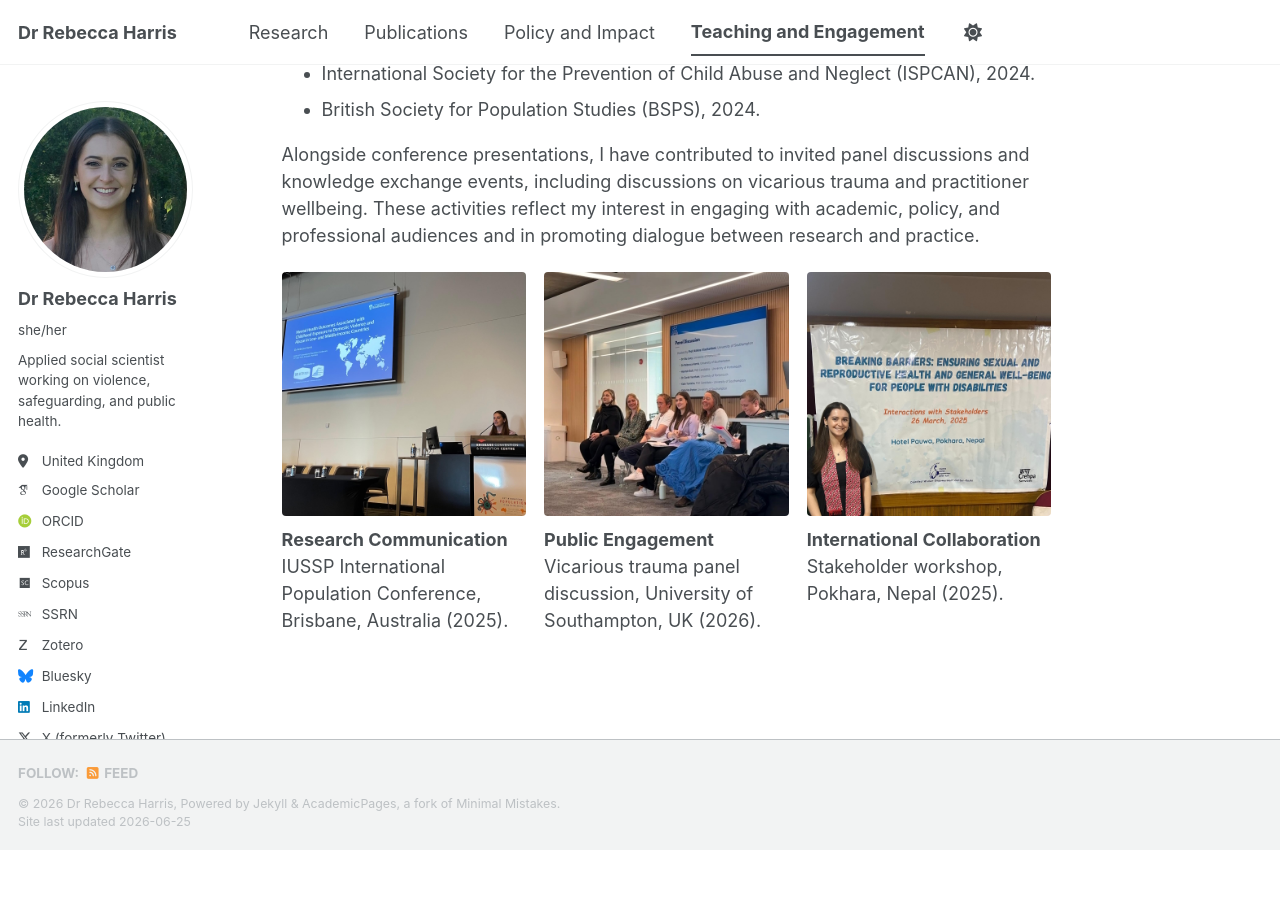
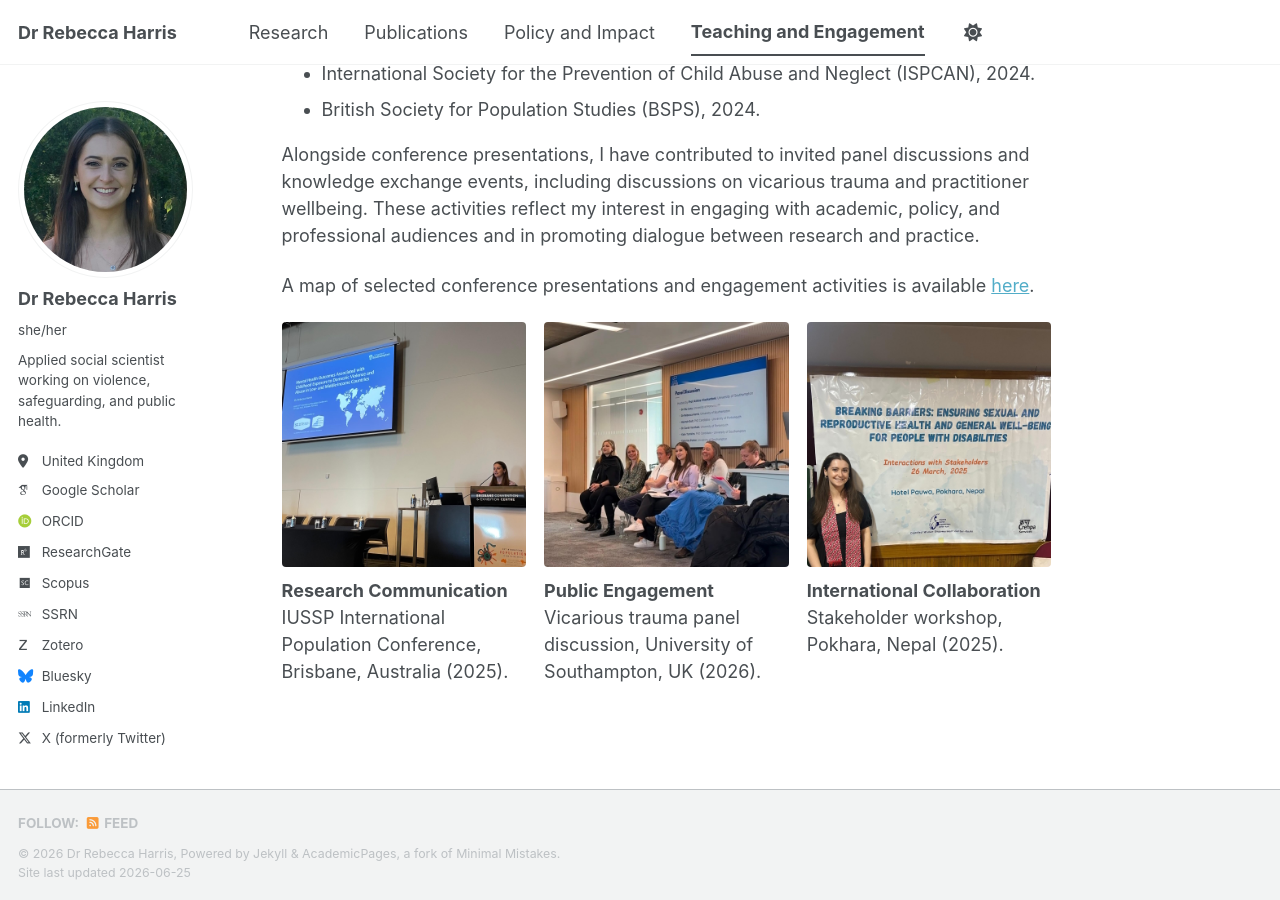
Before and after one commit to DrRebeccaHarris/drrebeccaharris.github.io, a Jekyll site: the page built from _pages/_pages/teaching-and-talks.md, in a window 1280 px wide and 900 px high, scrolled down 1144 px. Built offline with Jekyll 4.4.1, drawn with Linux system fonts in a browser that asks for light colours; some web fonts are replaced; a script bundle is joined from its source files by our own code; library files that are not in the unit come from our copies; before the commit the page ends 1994 px from its top, so only the background shows below that.

Commit message:
Update teaching-and-talks.md

```diff
--- a/_pages/_pages/teaching-and-talks.md
+++ b/_pages/_pages/teaching-and-talks.md
@@ -29,6 +29,8 @@ Recent presentations include:
 - British Society for Population Studies (BSPS), 2024.
 
 Alongside conference presentations, I have contributed to invited panel discussions and knowledge exchange events, including discussions on vicarious trauma and practitioner wellbeing. These activities reflect my interest in engaging with academic, policy, and professional audiences and in promoting dialogue between research and practice.
+
+A map of selected conference presentations and engagement activities is available [here](/talkmap/).
 
 
 <div style="display: grid; grid-template-columns: repeat(3, 1fr); gap: 18px; margin-top: 20px;">
```
